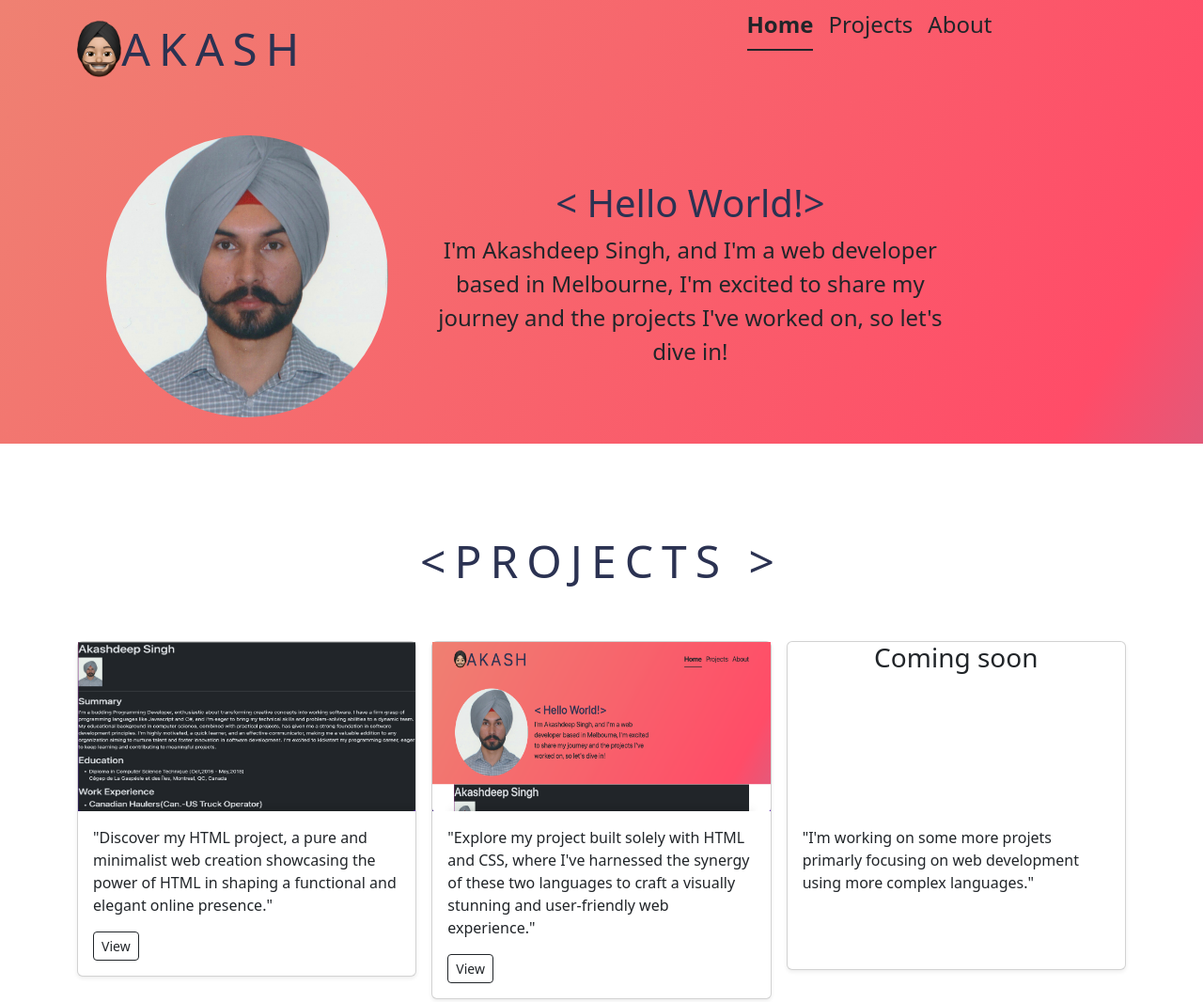
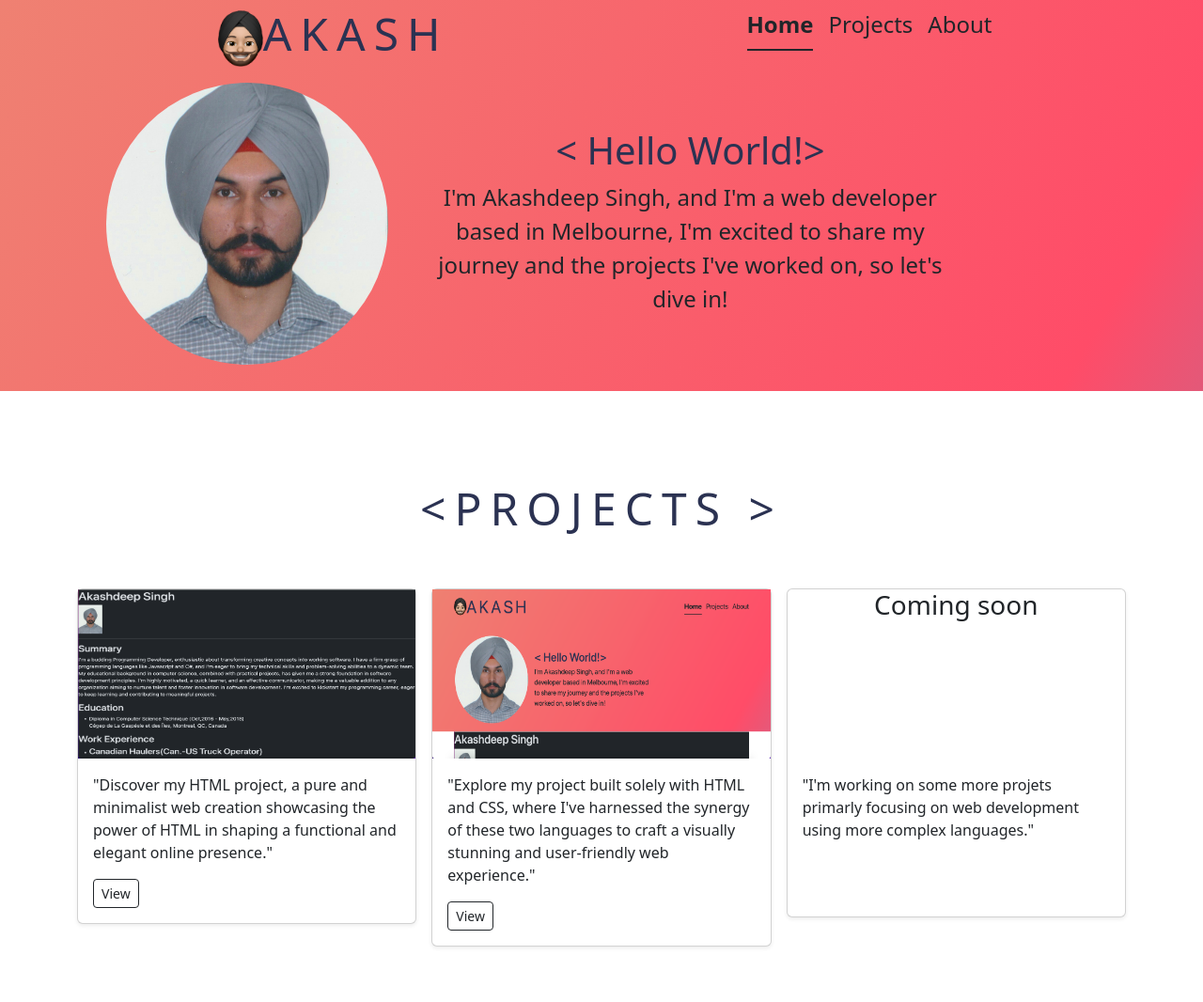
Before and after one commit to AkashdeepSinghProjects/AkashPortfolioHtmlCss, a plain HTML site: page index.html in a window 1280 px wide. Shown: the top 1066 px of the page at 94% size. Drawn offline with nearby package versions, Linux system fonts and the light colour scheme.

Commit message:
Add files via upload

```diff
--- a/index.html
+++ b/index.html
@@ -11,13 +11,8 @@
         <section class="gradient-background ">
             <div class="container">
               <div class="row">
-                <div class="col-lg-6 col-sm-12">
-                  <header class="d-flex flex-wrap justify-content-center py-3 mb-4">
-                  <a href="./index.html" class="d-flex align-items-center mb-3 mb-md-0 me-md-auto link-body-emphasis text-decoration-none">
-                    <img src="./resource/bran-icon.png" alt="Akashdeep-emoji" height="60px" class="mx-auto d-block">
-                     <span class="logo"> AKASH </span>
-                  </a>
-                </header>
+                <div class="col-lg-6 col-md-12 text-center">
+                  <a href="./index.html" class="logo text-decoration-none justify-content-center"> <img src="./resource/bran-icon.png" alt="Akashdeep-emoji" height="60px"/>AKASH</a>
                  </div>
                   <div class="col-lg-6 col-sm-12 ">
                     <ul class="nav nav-underline justify-content-center">
@@ -25,7 +20,6 @@
                     <li class="nav-item"><a href="#project" class="nav-link header-text link-dark" >Projects</a></li>
                     <li class="nav-item"><a href="#about" class="nav-link header-text link-dark">About</a></li>
                   </ul>
-
                 </div>
               </div>
 
@@ -51,7 +45,7 @@
                 <div class="row">
                     <h2 class="logo text-center py-5" id="project"> &lt;PROJECTS &gt; </h2>
                 </div>
-                <div class="row  row-cols-lg-3 row-cols-md-2 row-cols-1 g-3">
+                <div class="row row-cols-sm-1 row-cols-md-2 row-cols-lg-3   g-3">
                   <div class="col">
                     <div class="card shadow-sm">
                       <!-- <svg class="bd-placeholder-img card-img-top" width="100%" height="225" xmlns="http://www.w3.org/2000/svg" role="img" aria-label="Placeholder: Thumbnail" preserveAspectRatio="xMidYMid slice" focusable="false"><title>Placeholder</title><rect width="100%" height="100%" fill="#55595c"></rect><text x="50%" y="50%" fill="#eceeef" dy=".3em">Thumbnail</text></svg> -->
```
